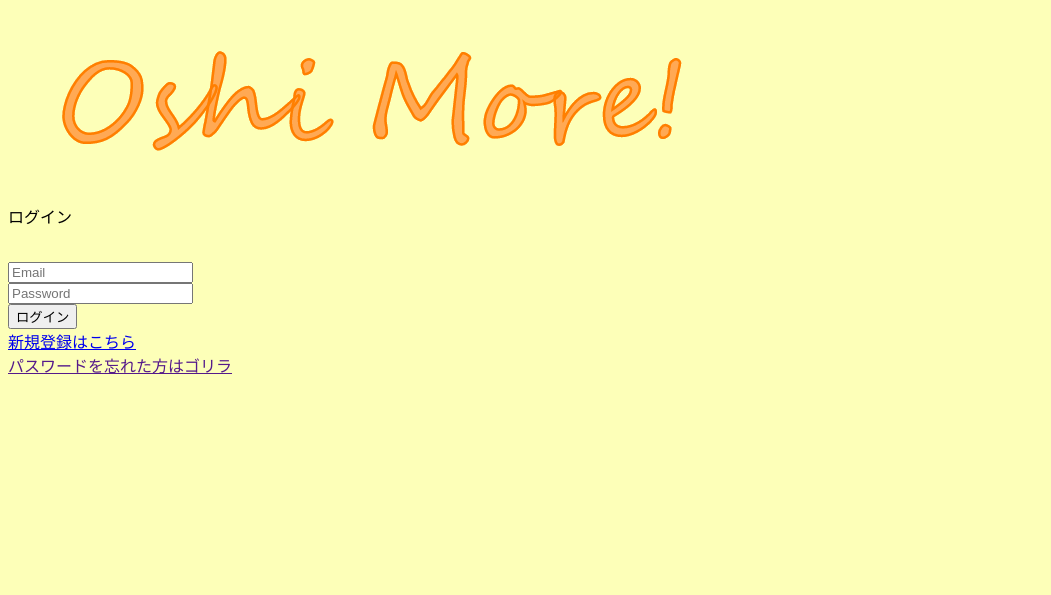
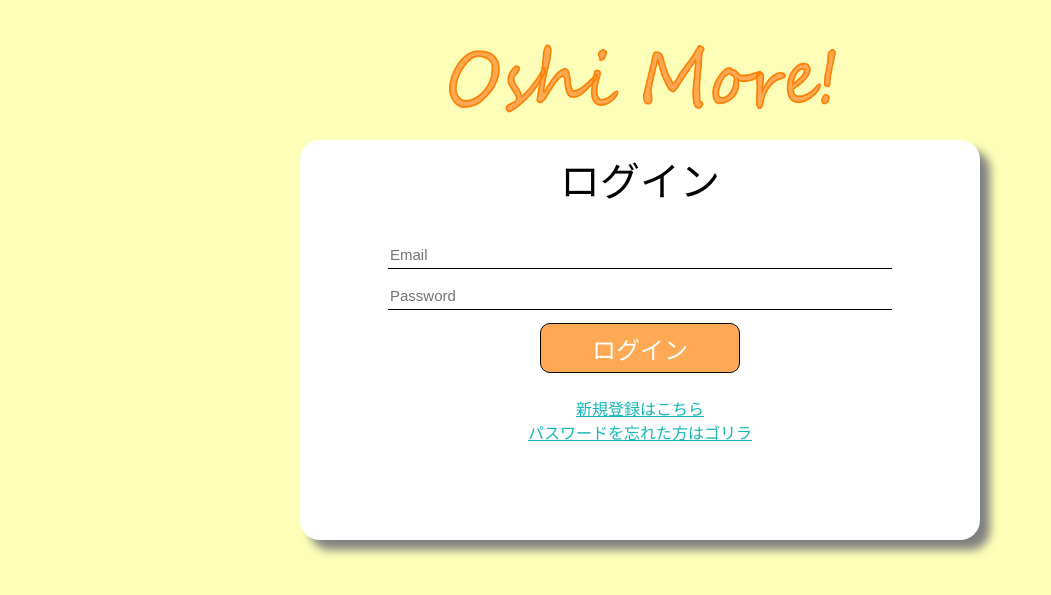
Before and after one commit to chibachibaibu2003/app_oshimore, a Flask app: page / in a window 1280 px wide. Shown: the top 595 px of the page, without its empty margins (0-1051 px from the left). Run offline with Flask 3, Linux system fonts and the light colour scheme.

Commit message:
index.htmlの修正をしました

```diff
--- a/templates/index.html
+++ b/templates/index.html
@@ -15,15 +15,15 @@
         },50)
     </script>
     {% endif %}
-    <img id="title" src="../static/imges/icon.png" alt="icon">
-    <div id="form">
-            <form action="" method="post">
-                <p id="login">ログイン</p><br>
-                <input id="text_line" type="mail" name="mail" placeholder="Email"><br>
-                <input id="text_line" type="mail" name="mail" placeholder="Password"><br>
-                <input id="submit_bottun" type="submit" value="ログイン"><br>
-            <a id="gorilla" href="{{url_for('top',checkcal=0)}}">新規登録はこちら</a><br>
-            <a id="gorilla" href="">パスワードを忘れた方はゴリラ</a>
+    <img class="title" src="../static/imges/icon.png" alt="icon">
+    <div class="form">
+            <form name="login_form" action="{{url_for('login')}}" method="post" onsubmit="return checkLogin()">
+                <p class="login">ログイン</p><br>
+                    <input class="text_line" type="mail" name="mail" value="{{data.mail if data is defined else ''}}" placeholder="Email"><br>
+                    <input class="text_line" type="password" name="password" placeholder="Password"><br>
+                    <input class="submit_bottun" type="submit" value="ログイン"><br>
+        <a class="gorilla" href="{{url_for('register_accounts')}}">新規登録はこちら</a><br>
+        <a class="gorilla" href="">パスワードを忘れた方はゴリラ</a>
         </form>
     </div>
     <script>
```
